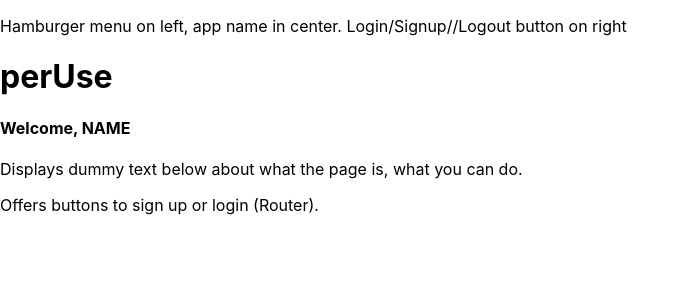
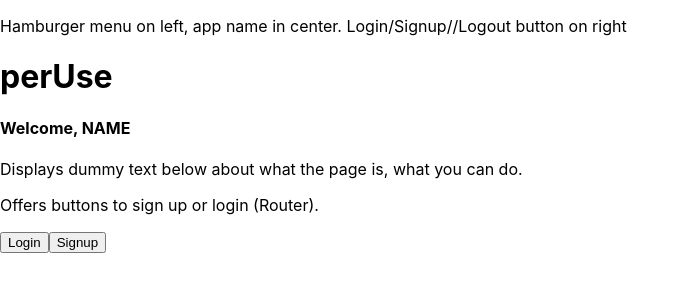
Before and after one commit to SPFlores/perUse, a React (Create React App) app in the folder Client/: page / in a window 1280 px wide. Shown: the top 300 px of the page, without its empty margins (0-690 px from the left). Built offline with nearby package versions, Linux system fonts and the light colour scheme.

Commit message:
landing login/signup buttons

```diff
--- a/Client/src/pages/Landing/Landing.js
+++ b/Client/src/pages/Landing/Landing.js
@@ -1,4 +1,5 @@
 import React from 'react'
+import { Link } from 'react-router-dom'
 
 const LandingPage = _ => {
   return (
@@ -7,6 +8,14 @@
       <h4>Welcome, NAME</h4>
       <p>Displays dummy text below about what the page is, what you can do.</p>
       <p>Offers buttons to sign up or login (Router).</p>
+      <div>
+        <Link to='/login'>
+          <button>Login</button>
+        </Link>
+        <Link to='/signup'>
+          <button>Signup</button>
+        </Link>
+      </div>
     </div>
   )
 }
```
